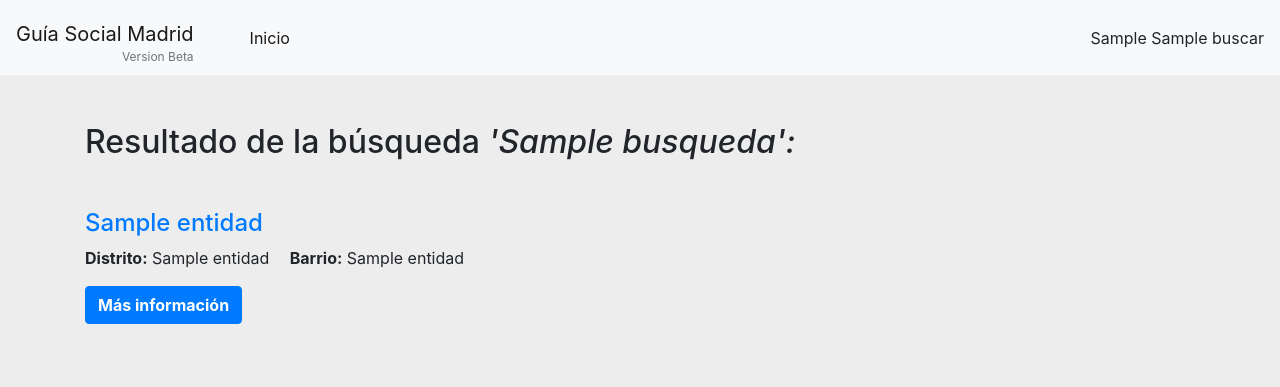
After one commit to fjavierlh/guia-social, a Flask app: template templates/resultado.html in a window 1280 px wide. The commit adds this page. Shown: the top 387 px of the page. Run offline with Flask 2, Linux system fonts and the light colour scheme; the template is opened without the code that fills it: most values are stand-ins (such as "Sample title", 1, 10 or a date in 2020); parts of the project's set-up code (start-up, migrations or seed data) failed here and were passed over; some libraries are stand-ins or nearby versions.

Commit message:
Todo funciona bien

```diff
--- a/basededatos_esquema.sql
+++ b/basededatos_esquema.sql
@@ -15,7 +15,7 @@ CREATE TABLE IF NOT EXISTS entidades(
     distrito TEXT,
     barrio TEXT,
     horario TEXT,
-    alleNumero TEXT,
+    calleNumero TEXT,
     codigoPostal TEXT,
     municipio TEXT
 );
--- a/entidad.py
+++ b/entidad.py
@@ -12,6 +12,3 @@ class Entidad():
         self.calleNumero = calleNumero
         self.codigoPostal = codigoPostal
         self.municipio = municipio
-
-    def generarUrlGoogleMaps(self, latitud, longitud):
-        pass;
--- a/formularios.py
+++ b/formularios.py
@@ -4,4 +4,4 @@ from wtforms.validators import DataRequired, Length
 
 class Busqueda(FlaskForm):
     terminoBusqueda = StringField('Busqueda', validators=[DataRequired(), Length(min=3, max=128)])
-    enviar = SubmitField("Enviar")
+    buscar = SubmitField("Buscar")
--- a/gestorDeDatos.py
+++ b/gestorDeDatos.py
@@ -45,7 +45,6 @@ class GestorDeDatos():
                     conexion.executescript(esquemaScript);
 
         else:
-            print(consulta)
             cursor.execute(consulta)
             conexion.commit()
             conexion.close()
@@ -62,7 +61,7 @@ class GestorDeDatos():
         for entidad in self.datos["@graph"]:
             try:
                 identificador = entidad["id"]
-                nombre = entidad["title"].replace("í", "i")
+                nombre = entidad["title"].replace("'"," ")
                 descripcion = entidad["organization"]["organization-desc"]
                 servicios = entidad["organization"]["services"]
                 coordenadas = entidad["location"]
--- a/main.py
+++ b/main.py
@@ -20,29 +20,35 @@ if not os.path.exists(nombreBD):
 else:
     logSystem.log("INFO", "Programa arrancado. No es necesario crear base de datos")
 
-@app.route("/")
+@app.route("/", methods=["GET", "POST"])
+@app.route("/resultado/", methods=["GET", "POST"])
 def index():
     page = request.args.get('page', 1)
     lista = request.args.get('list', 20)
-    entidades = guiaSocial.consultarDB("SELECT * FROM entidades")
-    return render_template("index.html", entidades=entidades)
 
-@app.route("/busqueda/", methods=["GET", "POST"])
-def busqueda():
     formulario = Busqueda()
     entidades = guiaSocial.consultarDB(f"SELECT * FROM entidades")
+    busqueda = ""
+    template = "index.html"
 
     if formulario.validate_on_submit():
         busqueda = formulario.terminoBusqueda.data
         busquedaFormateada = "%" + "{}".format(busqueda.replace(" ","%")) + "%"
 
-        entidades = guiaSocial.consultarDB(f"SELECT * FROM entidades WHERE nombre LIKE '{busquedaFormateada}'")
+        entidades = guiaSocial.consultarDB(f"""SELECT * FROM entidades
+        WHERE nombre LIKE '{busquedaFormateada}' OR descripcion LIKE '{busquedaFormateada}' OR servicios LIKE '{busquedaFormateada}'
+        OR distrito LIKE '{busquedaFormateada}' OR barrio LIKE '{busquedaFormateada}' OR horario LIKE '{busquedaFormateada}'
+        OR calleNumero LIKE '{busquedaFormateada}' OR codigoPostal LIKE '{busquedaFormateada}' OR municipio LIKE '{busquedaFormateada}'""")
 
-    return render_template("busqueda.html", entidades=entidades, formulario=formulario)
+        template = "resultado.html"
 
-@app.route("/por-nombre/")
-def por_nombre():
+    return render_template(f"{template}", entidades=entidades, formulario=formulario, busqueda=busqueda)
 
-    entidades = guiaSocial.consultarDB("SELECT * FROM entidades ORDER BY nombre DESC")
 
-    return render_template("index.html", entidades=entidades)
+@app.route("/entidad/<nombre>/", methods=["GET", "POST"])
+def mostrarDetalle(nombre):
+    entidad = guiaSocial.consultarDB(f"SELECT * FROM entidades WHERE nombre = '{nombre}'")
+
+    coordenadas = eval(entidad[0][4])
+
+    return render_template("detalle.html", entidad=entidad, nombre=nombre, coordenadas=coordenadas, formulario = Busqueda())
--- a/templates/index.html
+++ b/templates/index.html
@@ -1,7 +1,7 @@
 <!DOCTYPE html>
 <html lang="es">
     <head>
-        <title>{% block title %}{% endblock %}</title>
+        <title>{% block title %}Guia Social Madrid{% endblock %}</title>
         <meta http-equiv="Content-Type" content="text/html;charset=UTF-8">
         <meta name="viewport" content="width=device-width, initial-scale=1, shrink-to-fit=no">
         <!-- CSS -->
@@ -10,24 +10,41 @@
     </head>
     <body>
         <nav class="navbar navbar-expand-lg navbar-light bg-light">
-            <a class="navbar-brand" href="/">Guía Social</a>
+          <div>
+            <a class="navbar-brand d-block pt-3 pb-0 mr-5 text-right" style="line-height:1em" href="/">
+                Guía Social Madrid <br>
+                <small id="subtitle" class="text-muted" style="font-size: 60%;">
+                    Version Beta
+                </small>
+            </a>
+          </div>
             <button class="navbar-toggler" type="button" data-toggle="collapse" data-target="#navbarNavDropdown" aria-controls="navbarNavDropdown" aria-expanded="false" aria-label="Toggle navigation">
               <span class="navbar-toggler-icon"></span>
             </button>
+            </div>
             <div class="collapse navbar-collapse" id="navbarNavDropdown">
-              <ul class="navbar-nav">
+              <ul class="navbar-nav mr-auto">
                 <li class="nav-item active">
                   <a class="nav-link" href="/">Inicio <span class="sr-only">(current)</span></a>
                 </li>
-                <li class="nav-item">
-                  <a class="nav-link" href="/busqueda/">Búsqueda</a>
-                </li>
               </ul>
+
+              <form class="form-inline" action="/resultado/" method="POST" novalidate>
+                {{ formulario.hidden_tag() }}
+                <div>
+                {{ formulario.terminoBusqueda(class_="form-control mr-sm-2") }}
+                {% for error in formulario.terminoBusqueda.errors %}
+                <small id="searchHelpInline" class="text-muted d-block">
+
+                    {{ error }}
+                </small>
+            </div>
+                {% endfor %}
+                {{ formulario.buscar(class_="btn btn-outline-success my-2 my-sm-0") }}
+              </form>
             </div>
         </nav>
-        <div class="container">
-
-
+        <div class="container mt-5">
             {% block content %}
             <div class="jumbotron">
                 <h1 class="display-4">Bienvenid@ a Guía Social</h1>
@@ -63,41 +80,41 @@
             <hr class="my-4">
             <div class="container">
                 <div class="row">
+                    {% if entidades %}
+                    <div class="row mt-5">
                         {% for entidad in entidades %}
 
-                        <div class="col-sm-6">
-                        <h4>{{ entidad[1] }}</h4>
-                        <p>
-                            <b>Descripción</b><br>
-                            {% if entidad[2] == "" %}
-                                <i>No hay Descripción.</i>
+                            <div class="col-sm-6 mb-5">
+                            <a href="/entidad/{{ entidad[1] }}"><h4>{{ entidad[1] }}</h4></a>
+                            <p class="d-inline-block mr-3">
+                                <b>Barrio:</b>
+                                {% if entidad[6] == "" %}
+                                    <i>No hay información.</i>
                                 {% else %}
-                                {{ entidad[2] }}
+                                    {{ entidad[6] }}
                                 {% endif %}
                             </p>
-                        <p>
-                            <b>Servicios</b><br>
-                            {% if entidad[3] == "" %}
+                            <p class="d-inline-block">
+                                <b>Distrito:</b>
+                                {% if entidad[7] == "" %}
                                     <i>No hay información.</i>
                                 {% else %}
-                                {{ entidad[3] }}
+                                    {{ entidad[7] }}
                                 {% endif %}
                             </p>
 
                             <p>
-                            <a href="https://www.google.es/maps/place/"
-                            target="_blank"
-                            title="Ver en Google Maps" rel="noopener noreferrer">
-                                <b>Ver en Google Maps</b>
-                            </a>
-                        </p>
-                        <p>
-                            <a href="{{ entidad[5] }}" target="_blank" title="{{ entidad['title'] }}" rel="noopener noreferrer">
+                                <a class="btn btn-primary" href="/entidad/{{ entidad[1] }}" target="" title="{{ entidad['title'] }}" rel="noopener noreferrer">
                                     <b>Más información</b>
                                 </a>
                             </p>
                             </div>
+
                         {% endfor %}
+                    </div>
+                    {% else %}
+                        <h2>No hay resultados para la búsqueda <i>'{{ busqueda }}':</i></h2>
+                    {% endif %}
                 </div>
             </div>
             {% endblock %}
@@ -108,5 +125,12 @@
         <script src="https://code.jquery.com/jquery-3.5.1.slim.min.js" integrity="sha384-DfXdz2htPH0lsSSs5nCTpuj/zy4C+OGpamoFVy38MVBnE+IbbVYUew+OrCXaRkfj" crossorigin="anonymous"></script>
         <script src="https://cdn.jsdelivr.net/npm/popper.js@1.16.1/dist/umd/popper.min.js" integrity="sha384-9/reFTGAW83EW2RDu2S0VKaIzap3H66lZH81PoYlFhbGU+6BZp6G7niu735Sk7lN" crossorigin="anonymous"></script>
         <script src="https://stackpath.bootstrapcdn.com/bootstrap/4.5.1/js/bootstrap.min.js" integrity="sha384-XEerZL0cuoUbHE4nZReLT7nx9gQrQreJekYhJD9WNWhH8nEW+0c5qq7aIo2Wl30J" crossorigin="anonymous"></script>
+
+        <!-- Habilita Popovers Bootstrap -->
+        <script>
+            $(function () {
+                $('[data-toggle="popover"]').popover()
+              })
+        </script>
     </body>
 </html>
--- /dev/null
+++ b/templates/resultado.html
@@ -0,0 +1,40 @@
+{% extends "index.html" %}
+
+            {% block content %}
+                {% if entidades %}
+                <h2>Resultado de la búsqueda <i>'{{ busqueda }}':</i></h2>
+                <div class="row mt-5">
+                    {% for entidad in entidades %}
+
+                        <div class="col-sm-6 mb-5">
+                        <a href="/entidad/{{ entidad[1] }}"><h4>{{ entidad[1] }}</h4></a>
+                        <p class="d-inline-block mr-3">
+                            <b>Distrito:</b>
+                            {% if entidad[6] == "" %}
+                                <i>No hay información.</i>
+                            {% else %}
+                                {{ entidad[6] }}
+                            {% endif %}
+                        </p>
+                        <p class="d-inline-block">
+                            <b>Barrio:</b>
+                            {% if entidad[7] == "" %}
+                                <i>No hay información.</i>
+                            {% else %}
+                                {{ entidad[7] }}
+                            {% endif %}
+                        </p>
+
+                        <p>
+                            <a class="btn btn-primary" href="/entidad/{{ entidad[1] }}" target="_blank" title="{{ entidad['title'] }}" rel="noopener noreferrer">
+                                <b>Más información</b>
+                            </a>
+                        </p>
+                        </div>
+
+                    {% endfor %}
+                </div>
+                {% else %}
+                    <h2>No hay resultados para la búsqueda <i>'{{ busqueda }}':</i></h2>
+                {% endif %}
+            {% endblock %}
```
Also changed, not shown: templates/busqueda.html (deleted, +0 -52 lines), templates/detalle.html (added, +87 -0 lines), basededatos.db. Lines whose indentation alone changed are shown as unchanged.
